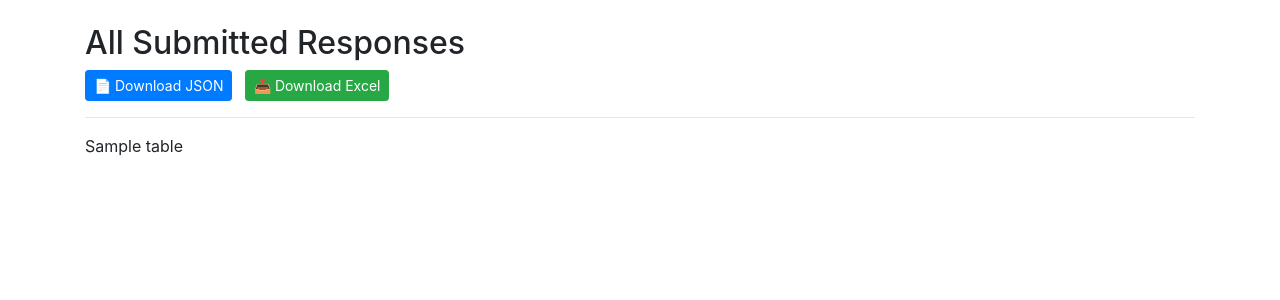
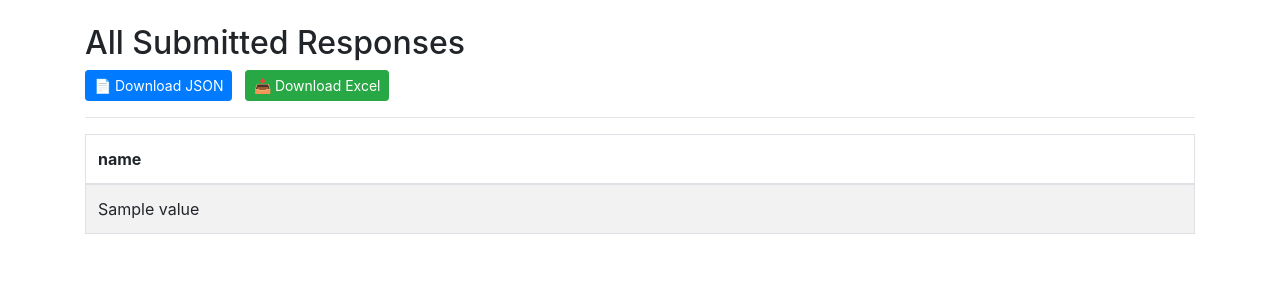
Before and after one commit to Monishahee/machine_forms, a Flask app: template templates/view_responses.html in a window 1280 px wide. Shown: the top 300 px of the page. Run offline with Flask 3, Linux system fonts and the light colour scheme; the template is opened without the code that fills it: most values are stand-ins (such as "Sample title", 1, 10 or a date in 2020).

Commit message:
Update view_responses.html

```diff
--- a/templates/view_responses.html
+++ b/templates/view_responses.html
@@ -3,6 +3,13 @@
 <head>
     <title>All Responses</title>
     <link rel="stylesheet" href="https://cdn.jsdelivr.net/npm/bootstrap@4.6.2/dist/css/bootstrap.min.css">
+    <style>
+        img.thumb {
+            height: 100px;
+            border: 1px solid #ccc;
+            margin: 5px;
+        }
+    </style>
 </head>
 <body>
 <div class="container mt-4">
@@ -10,9 +17,38 @@
     <a href="{{ url_for('download_json') }}" class="btn btn-primary btn-sm">📄 Download JSON</a>
     <a href="{{ url_for('download_excel') }}" class="btn btn-success btn-sm ml-2">📥 Download Excel</a>
     <hr>
-        {% for table in tables %}
-            {{ table | safe }}
+    <table class="table table-bordered table-striped">
+        <thead>
+            {% if records %}
+                <tr>
+                    {% for key in records[0].keys() %}
+                        <th>{{ key }}</th>
                     {% endfor %}
+                </tr>
+            {% endif %}
+        </thead>
+        <tbody>
+            {% for row in records %}
+                <tr>
+                    {% for key, value in row.items() %}
+                        <td>
+                            {% if 'image' in key and value %}
+                                {% if ',' in value %}
+                                    {% for img in value.split(',') %}
+                                        <img class="thumb" src="{{ url_for('uploaded_file', filename=img.strip()) }}" alt="image">
+                                    {% endfor %}
+                                {% else %}
+                                    <img class="thumb" src="{{ url_for('uploaded_file', filename=value.strip()) }}" alt="image">
+                                {% endif %}
+                            {% else %}
+                                {{ value }}
+                            {% endif %}
+                        </td>
+                    {% endfor %}
+                </tr>
+            {% endfor %}
+        </tbody>
+    </table>
 </div>
 </body>
 </html>
```
Lines whose indentation alone changed are shown as unchanged.
